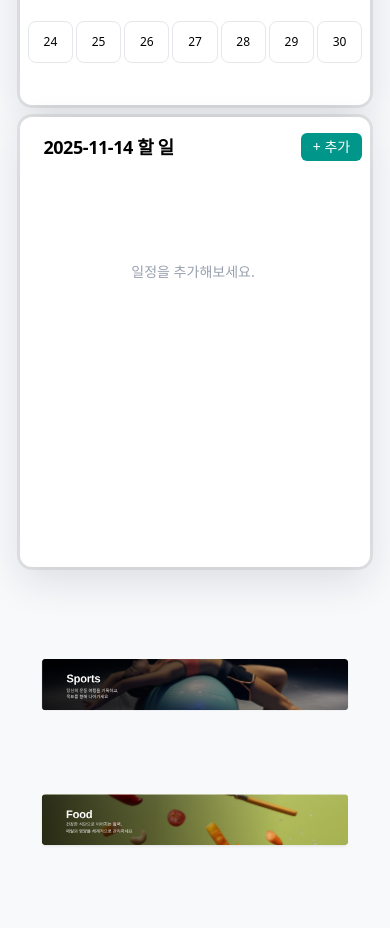
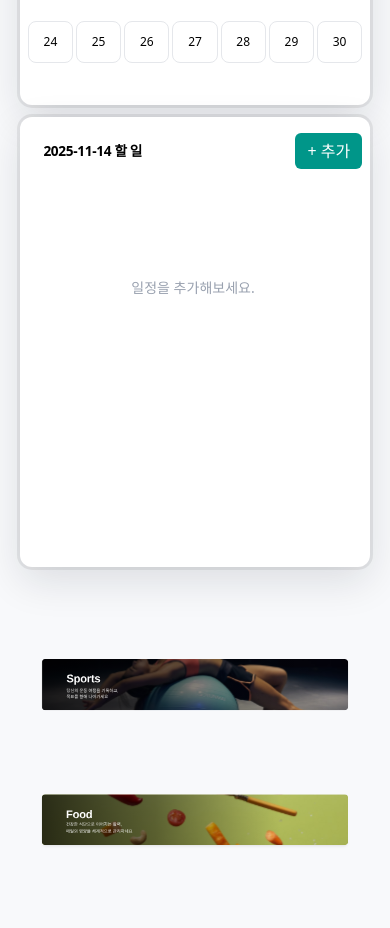
Before and after one commit to SMU-FitNation-Health/FrontEnd, a React (Vite) app: page /dashboard in a window 390 px wide. Shown: the part 1640-2568 px from the top of the page. Built offline with nearby package versions, Linux system fonts and the light colour scheme.

Commit message:
대시보드 최종 수정 완료

```diff
--- a/src/pages/dashboard/components/calendar/CalendarRight.jsx
+++ b/src/pages/dashboard/components/calendar/CalendarRight.jsx
@@ -41,7 +41,7 @@ export default function CalendarRight({
     >
       {/* 상단 날짜 + 추가 버튼 */}
       <div className="flex items-center justify-between gap-2">
-        <h3 className="ml-[clamp(10px,4vmin,40px)] text-[clamp(18px,3vmin,26px)] font-semibold tracking-tight">
+        <h3 className="ml-[clamp(10px,4vmin,40px)] text-[clamp(12px,3.5vmin,40px)] font-semibold tracking-tight">
           {selected.getFullYear()}-
           {String(selected.getMonth() + 1).padStart(2, "0")}-
           {String(selected.getDate()).padStart(2, "0")} 할 일
@@ -52,9 +52,9 @@ export default function CalendarRight({
             type="button"
             onClick={handleAddClick}
             className="
-              px-3 py-1 rounded-md
+              px-3 py-1.5 rounded-md
               bg-[#009689] hover:bg-[#008378]
-              text-white text-sm
+              text-white text-m
               focus:outline-none focus:ring-2 focus:ring-[#009689]/70
               whitespace-nowrap
             "
@@ -65,7 +65,7 @@ export default function CalendarRight({
       </div>
 
       {/* 리스트 / placeholder */}
-      <div className="mt-5 flex-1 overflow-auto max-h-[clamp(180px,28vmin,320px)] pr-1">
+      <div className="mt-7 flex-1 overflow-auto max-h-[clamp(180px,28vmin,320px)] pr-1">
         <InputList
           items={selList}
           onToggle={(id) => toggleTask(selKey, id)}
--- a/src/pages/dashboard/components/calendar/InputForm.jsx
+++ b/src/pages/dashboard/components/calendar/InputForm.jsx
@@ -39,7 +39,7 @@ export default function InputForm({ onSave, onCancel }) {
         {/* 시간 선택 */}
         <div className="grid grid-cols-2 gap-3">
           <div className="flex flex-col gap-1">
-            <label className="text-[clamp(12px,1.5vmin,14px)] text-gray-700">
+            <label className="text-[clamp(12px,1.5vmin,60px)] font-semibold text-gray-700">
               시작 시간
             </label>
             <select
@@ -61,7 +61,7 @@ export default function InputForm({ onSave, onCancel }) {
           </div>
 
           <div className="flex flex-col gap-1">
-            <label className="text-[clamp(12px,1.5vmin,14px)] text-gray-700">
+            <label className="text-[clamp(12px,1.5vmin,60px)] font-semibold text-gray-700">
               종료 시간
             </label>
             <select
@@ -85,7 +85,7 @@ export default function InputForm({ onSave, onCancel }) {
 
         {/* 제목 */}
         <div className="flex flex-col gap-1">
-          <label className="text-[clamp(12px,1.5vmin,14px)] text-gray-700">
+          <label className="text-[clamp(12px,1.5vmin,14px)] font-semibold text-gray-700">
             제목
           </label>
           <input
@@ -103,7 +103,7 @@ export default function InputForm({ onSave, onCancel }) {
 
         {/* 내용 (현재는 저장 포맷엔 안 쓰지만, UI는 유지) */}
         <div className="flex flex-col gap-1">
-          <label className="text-[clamp(12px,1.5vmin,14px)] text-gray-700">
+          <label className="text-[clamp(12px,1.5vmin,14px)] font-semibold text-gray-700">
             내용
           </label>
           <textarea
--- a/src/pages/dashboard/components/calendar/InputList.jsx
+++ b/src/pages/dashboard/components/calendar/InputList.jsx
@@ -26,8 +26,8 @@ export default function InputList({ items, onToggle, onRemove }) {
               onChange={() => onToggle(item.id)}
               className="
                 accent-[#009689]
-                w-[clamp(18px,2.4vmin,22px)]
-                h-[clamp(18px,2.4vmin,22px)]
+                w-[clamp(20px,3vmin,70px)]
+                h-[clamp(12px,2.4vmin,30px)]
               "
             />
             {/* "시작 ~ 종료. 제목" */}
```
